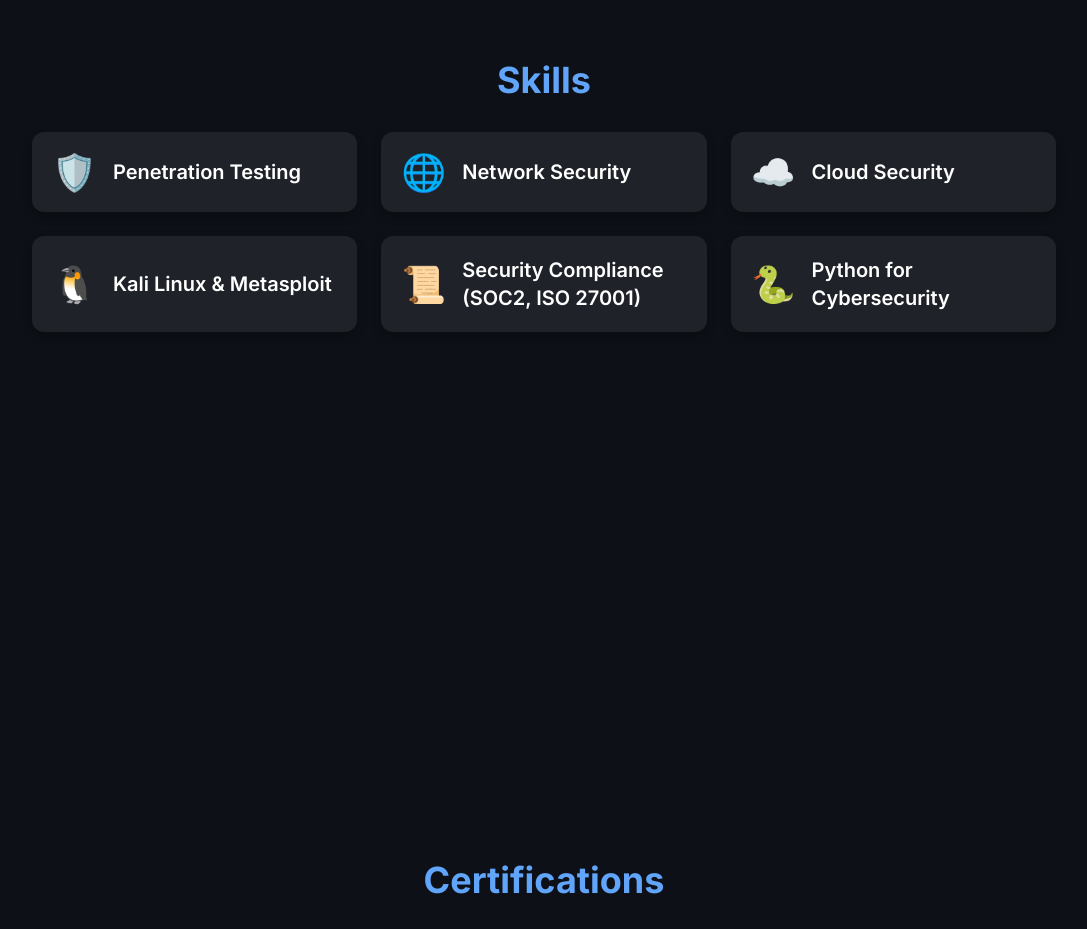
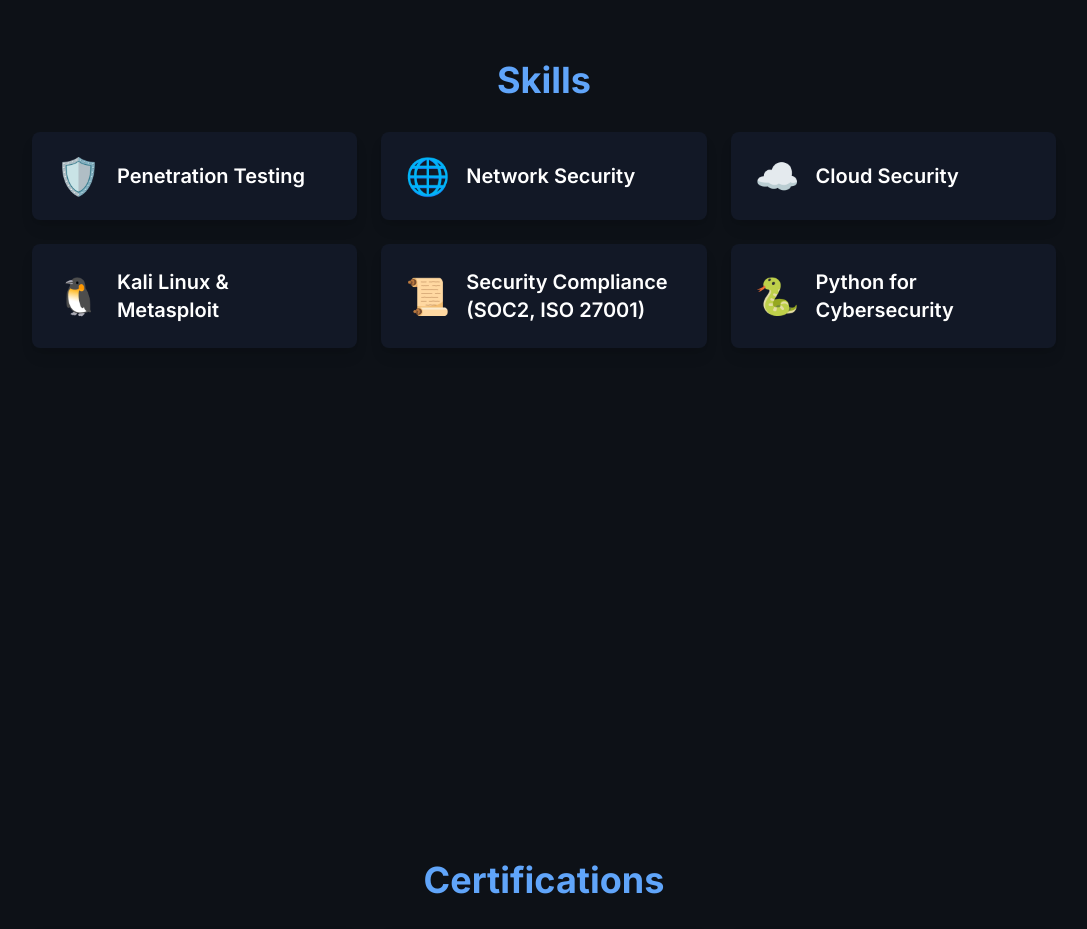
Before and after one commit to EyeonSee/EyeonCyberp, a React (Vite) app: page / in a window 1280 px wide. Shown: the part 1580-2509 px from the top of the page, without its empty margins (96-1183 px from the left). Built offline with nearby package versions, Linux system fonts and the light colour scheme.

Commit message:
Update Skills.jsx

```diff
--- a/src/components/Skills.jsx
+++ b/src/components/Skills.jsx
@@ -13,7 +13,7 @@ const Skills = () => {
       <h2 className="text-4xl font-extrabold text-blue-400 text-center">Skills</h2>
       <div className="grid grid-cols-1 md:grid-cols-3 gap-6 mt-8 max-w-5xl mx-auto">
         {skills.map((skill, index) => (
-          <div key={index} className="glassmorphism p-6 rounded-lg shadow-lg flex items-center space-x-4 hover-scale">
+          <div key={index} className="bg-[#121826] p-6 rounded-lg shadow-lg flex items-center space-x-4 hover:shadow-xl hover:scale-105 transition-transform">
             <span className="text-4xl">{skill.icon}</span>
             <h3 className="text-xl font-semibold">{skill.name}</h3>
           </div>
```
